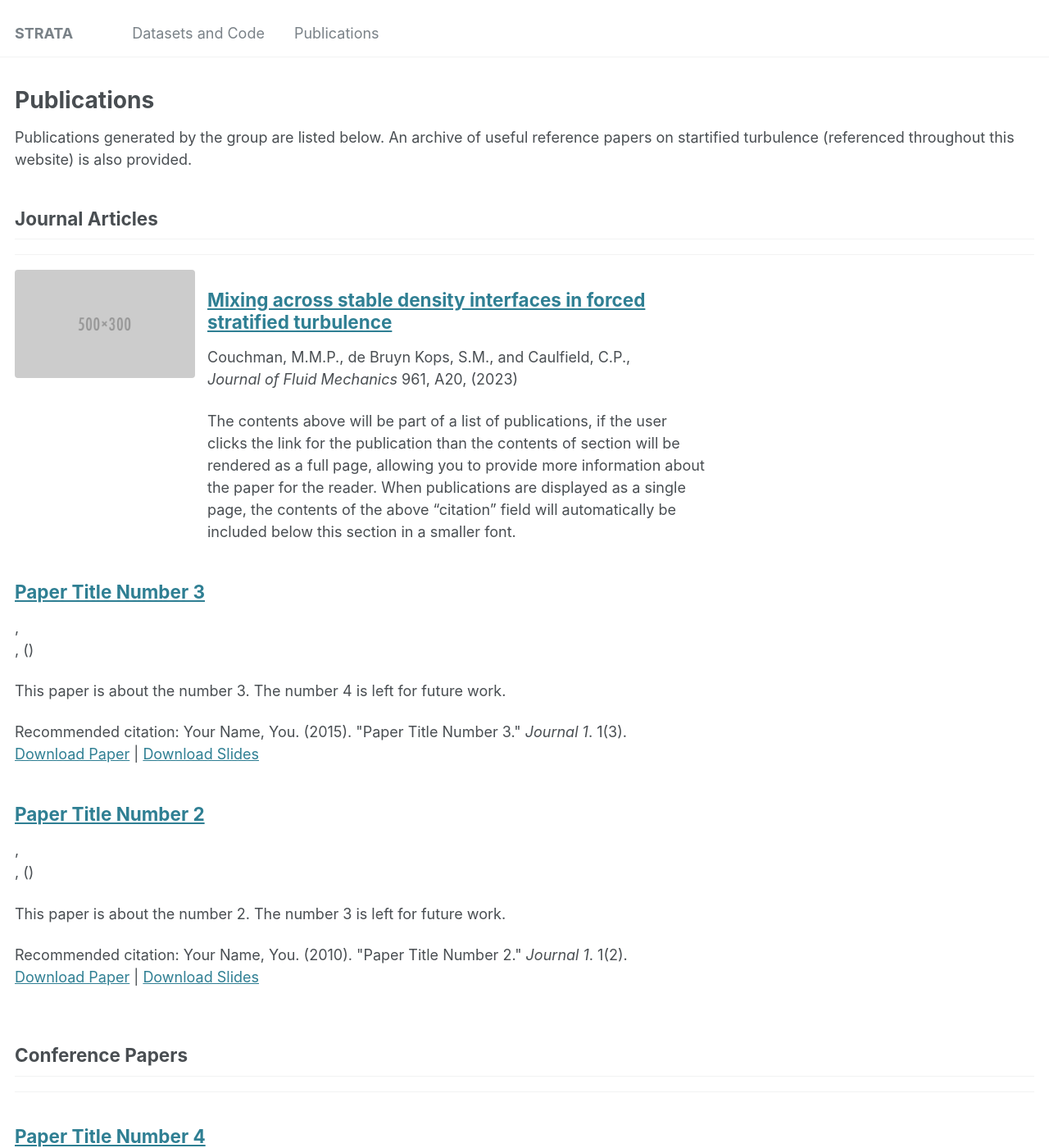
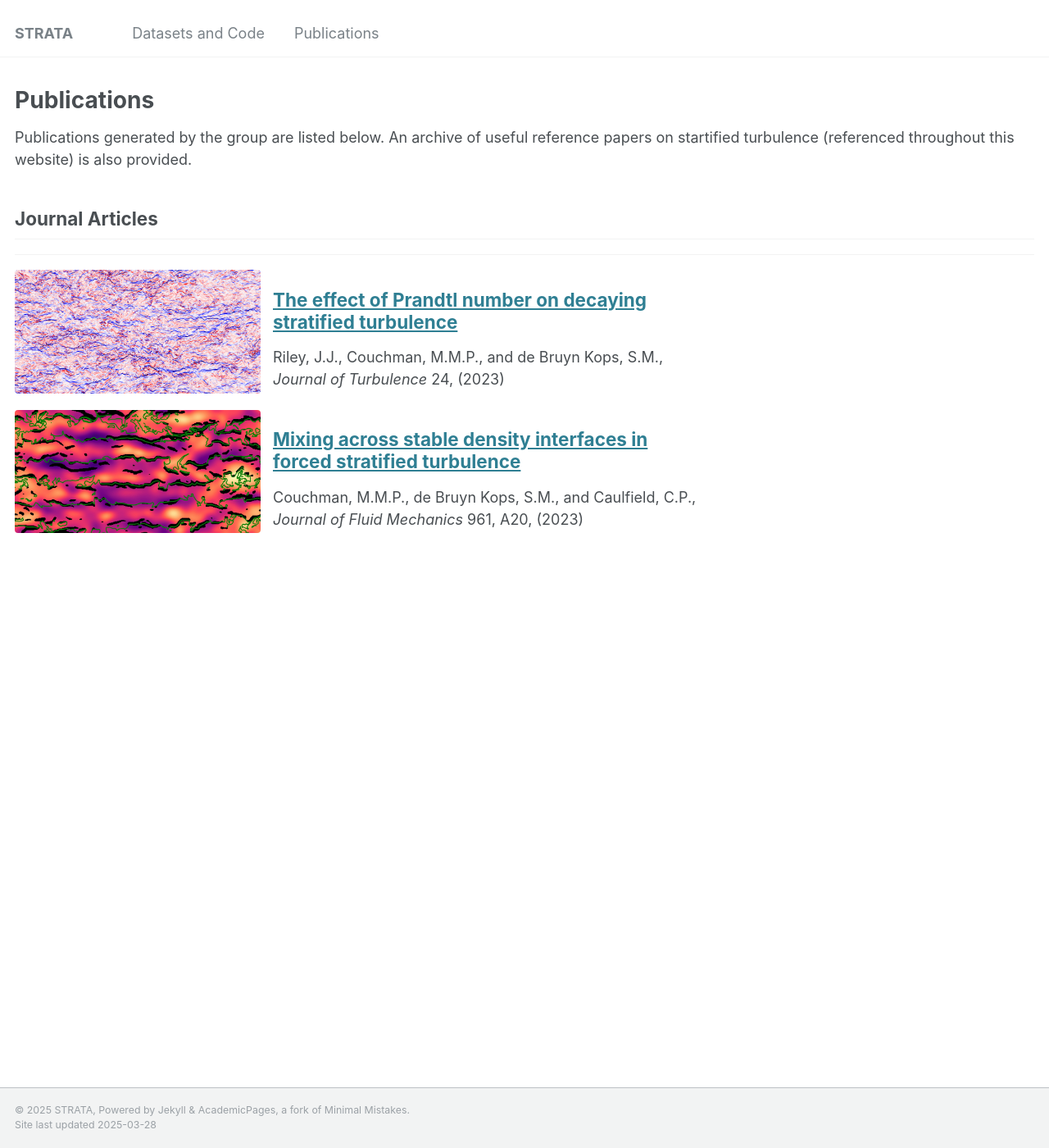
Before and after one commit to stratified-turbulence/web, a Jekyll site: the page built from _pages/publications.html, in a window 1280 px wide and 1400 px high. Shown: the whole window at 82% size. Built offline with Jekyll 4.4.1, drawn with Linux system fonts in a browser that asks for light colours; some of the changed text lies outside the part shown.

Commit message:
PubsUpdate

```diff
--- a/_pages/publications.html
+++ b/_pages/publications.html
@@ -19,6 +19,8 @@ Publications generated by the group are listed below. An archive of useful refer
 {% include base_path %}
 
 <!-- New style rendering if publication categories are defined -->
+
+
 {% if site.publication_category %}
   {% for category in site.publication_category  %}
     {% assign title_shown = false %}
--- a/_publications/2010-10-01-paper-title-number-2.md
+++ /dev/null
@@ -1,14 +0,0 @@
----
-title: "Paper Title Number 2"
-collection: publications
-category: manuscripts
-permalink: /publication/2010-10-01-paper-title-number-2
-excerpt: 'This paper is about the number 2. The number 3 is left for future work.'
-date: 2010-10-01
-venue: 'Journal 1'
-slidesurl: 'http://academicpages.github.io/files/slides2.pdf'
-paperurl: 'http://academicpages.github.io/files/paper2.pdf'
-citation: 'Your Name, You. (2010). &quot;Paper Title Number 2.&quot; <i>Journal 1</i>. 1(2).'
----
-
-The contents above will be part of a list of publications, if the user clicks the link for the publication than the contents of section will be rendered as a full page, allowing you to provide more information about the paper for the reader. When publications are displayed as a single page, the contents of the above "citation" field will automatically be included below this section in a smaller font.
--- a/_publications/2015-10-01-paper-title-number-3.md
+++ /dev/null
@@ -1,14 +0,0 @@
----
-title: "Paper Title Number 3"
-collection: publications
-category: manuscripts
-permalink: /publication/2015-10-01-paper-title-number-3
-excerpt: 'This paper is about the number 3. The number 4 is left for future work.'
-date: 2015-10-01
-venue: 'Journal 1'
-slidesurl: 'http://academicpages.github.io/files/slides3.pdf'
-paperurl: 'http://academicpages.github.io/files/paper3.pdf'
-citation: 'Your Name, You. (2015). &quot;Paper Title Number 3.&quot; <i>Journal 1</i>. 1(3).'
----
-
-The contents above will be part of a list of publications, if the user clicks the link for the publication than the contents of section will be rendered as a full page, allowing you to provide more information about the paper for the reader. When publications are displayed as a single page, the contents of the above "citation" field will automatically be included below this section in a smaller font.
--- a/_publications/2023_Couchman_JFM.md
+++ b/_publications/2023_Couchman_JFM.md
@@ -7,15 +7,5 @@ authors: Couchman, M.M.P., de Bruyn Kops, S.M., and Caulfield, C.P.
 journal: Journal of Fluid Mechanics
 volume: 961, A20
 year: 2023
-image: /web/images/500x300.png
-#permalink: https://www.cambridge.org/core/journals/journal-of-fluid-mechanics/article/mixing-across-stable-density-interfaces-in-forced-stratified-turbulence/45A1DC2F835AD553EE891636E23FBD89
-#excerpt: 'This paper is about the number 1. The number 2 is left for future work.'
-#date: 2009-10-01
-#venue: 'Journal 1'
-#slidesurl: 'http://academicpages.github.io/files/slides1.pdf'
-#paperurl: 'http://academicpages.github.io/files/paper1.pdf'
-#citation: 'Your Name 2, You. (2009). &quot;Paper Title Number 1.&quot; <i>Journal 1</i>. 1(1).'
-
+image: /web/images/publications/2023_Couchman_JFM.jpg
 ---
-
-The contents above will be part of a list of publications, if the user clicks the link for the publication than the contents of section will be rendered as a full page, allowing you to provide more information about the paper for the reader. When publications are displayed as a single page, the contents of the above "citation" field will automatically be included below this section in a smaller font.
--- /dev/null
+++ b/_publications/2023_Riley_JoT.md
@@ -0,0 +1,11 @@
+---
+title: "The effect of Prandtl number on decaying stratified turbulence"
+collection: publications
+category: manuscripts
+link: https://www.tandfonline.com/doi/full/10.1080/14685248.2023.2178654
+authors: Riley, J.J., Couchman, M.M.P., and de Bruyn Kops, S.M.
+journal: Journal of Turbulence
+volume: 24
+year: 2023
+image: /web/images/publications/2023_Riley_JoT.jpg
+---
--- a/_publications/2024-02-17-paper-title-number-4.md
+++ /dev/null
@@ -1,13 +0,0 @@
----
-title: "Paper Title Number 4"
-collection: publications
-category: conferences
-permalink: /publication/2024-02-17-paper-title-number-4
-excerpt: 'This paper is about fixing template issue #693.'
-date: 2024-02-17
-venue: 'GitHub Journal of Bugs'
-paperurl: 'http://academicpages.github.io/files/paper3.pdf'
-citation: 'Your Name, You. (2024). &quot;Paper Title Number 3.&quot; <i>GitHub Journal of Bugs</i>. 1(3).'
----
-
-The contents above will be part of a list of publications, if the user clicks the link for the publication than the contents of section will be rendered as a full page, allowing you to provide more information about the paper for the reader. When publications are displayed as a single page, the contents of the above "citation" field will automatically be included below this section in a smaller font.
--- a/_publications/2024-02-17-paper-title-number-5.md
+++ /dev/null
@@ -1,13 +0,0 @@
----
-title: "Paper Title Number 5"
-collection: publications
-category: archive
-permalink: /publication/2024-02-17-paper-title-number-5
-excerpt: 'This paper is about fixing template issue #693.'
-date: 2024-02-17
-venue: 'GitHub Journal of Bugs'
-paperurl: 'http://academicpages.github.io/files/paper3.pdf'
-citation: 'Your Name, You. (2024). &quot;Paper Title Number 3.&quot; <i>GitHub Journal of Bugs</i>. 1(3).'
----
-
-The contents above will be part of a list of publications, if the user clicks the link for the publication than the contents of section will be rendered as a full page, allowing you to provide more information about the paper for the reader. When publications are displayed as a single page, the contents of the above "citation" field will automatically be included below this section in a smaller font.
--- a/assets/css/main.scss
+++ b/assets/css/main.scss
@@ -52,7 +52,7 @@
   }
 
   .publication-thumb {
-    width: 220px;
+    width: 300px;
     height: auto;
     border-radius: 4px;
     object-fit: cover;
```
Also changed, not shown: images/publications/2023_Couchman_JFM.jpg (added), images/publications/2023_Riley_JoT.jpg (added).
